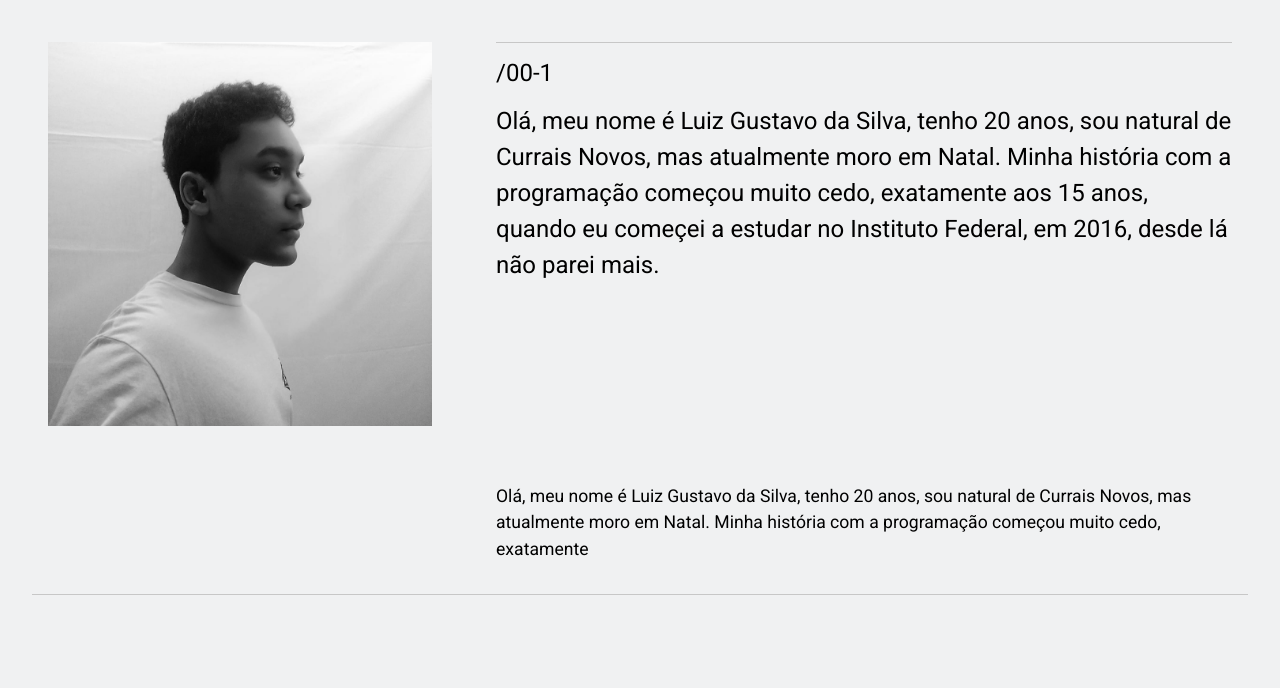
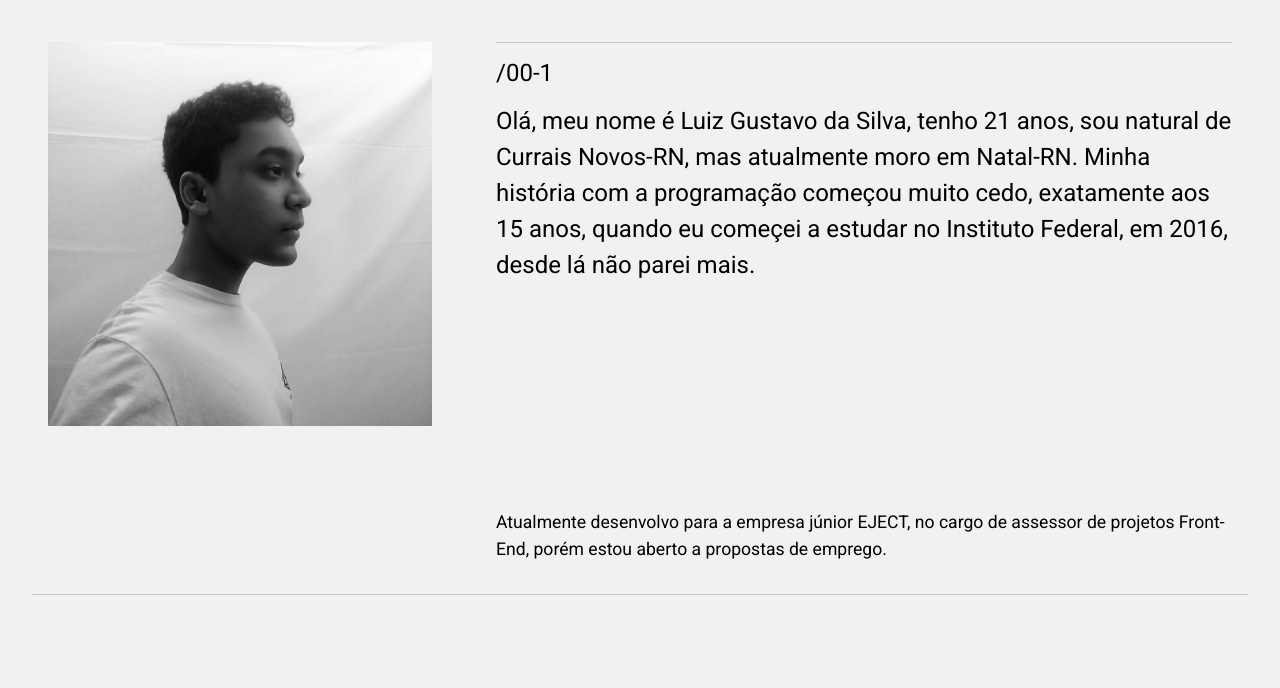
Before and after one commit to Luiz4us8av6/luiz_dev, a plain HTML site: page sobremim.html in a window 1280 px wide. Shown: the part 93-781 px from the top of the page. Drawn offline with nearby package versions, Linux system fonts and the light colour scheme.

Commit message:
Update sobremim.html

```diff
--- a/sobremim.html
+++ b/sobremim.html
@@ -46,19 +46,15 @@
             <div id="textoinicial" class="scroll">
                     <p class="num">/00-1</p>
                     <p>Olá, meu nome é Luiz Gustavo da Silva, tenho
-                    20 anos, sou natural de Currais Novos, mas
-                    atualmente moro em Natal. Minha história com
+                    21 anos, sou natural de Currais Novos-RN, mas
+                    atualmente moro em Natal-RN. Minha história com
                     a programação começou muito cedo, exatamente
                     aos 15 anos, quando eu começei a estudar no
                     Instituto Federal, em 2016, desde lá não parei
                     mais.</p>
             </div>
             <div id="textosecundario" class="scroll">
-                <p>Olá, meu nome é Luiz Gustavo da Silva, tenho
-                    20 anos, sou natural de Currais Novos, mas
-                    atualmente moro em Natal. Minha história com
-                    a programação começou muito cedo, exatamente
-                    </p>
+                <p>Atualmente desenvolvo para a empresa júnior EJECT, no cargo de assessor de projetos Front-End, porém estou aberto a propostas de emprego.</p>
             </div>
         </section>
         <section id="section_experiencia">
@@ -139,7 +135,7 @@
         <section class="footer">
             <footer>
                 <p>Todos os direitos reservados ©. Construído por Luiz Gustavo</p>
-                <p><a href=""> @luiz._.jpg</a></p>
+                <p><a href="https://www.instagram.com/luiz._.jpg/"> @luiz._.jpg</a></p>
             </footer>
         </section>
         <article><button id="butoon_menu_fixo" class="scrolltop" onclick="backtop()"><span class="material-symbols-outlined" id="menu_fixo">menu</span></button></article>
```
